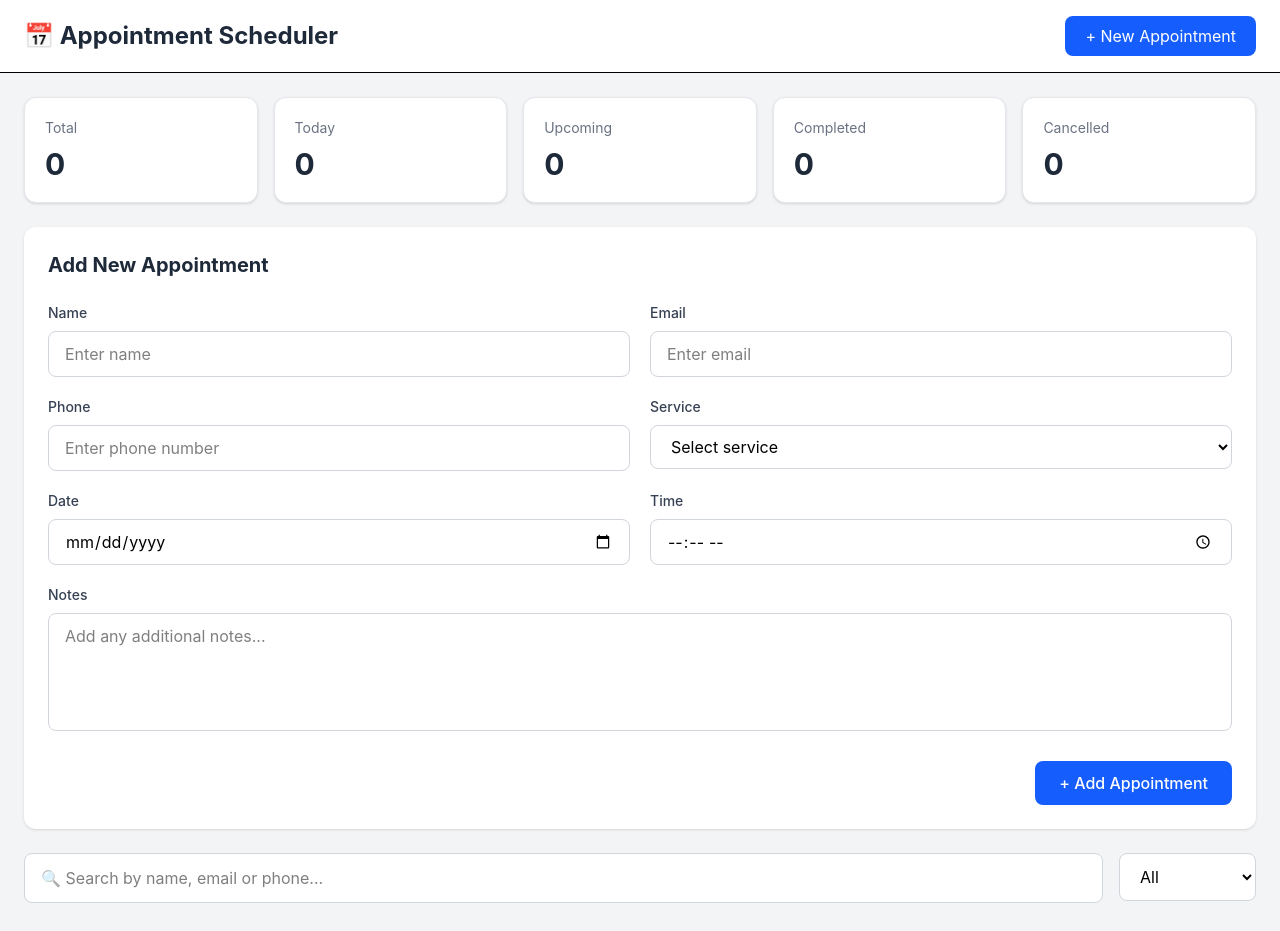
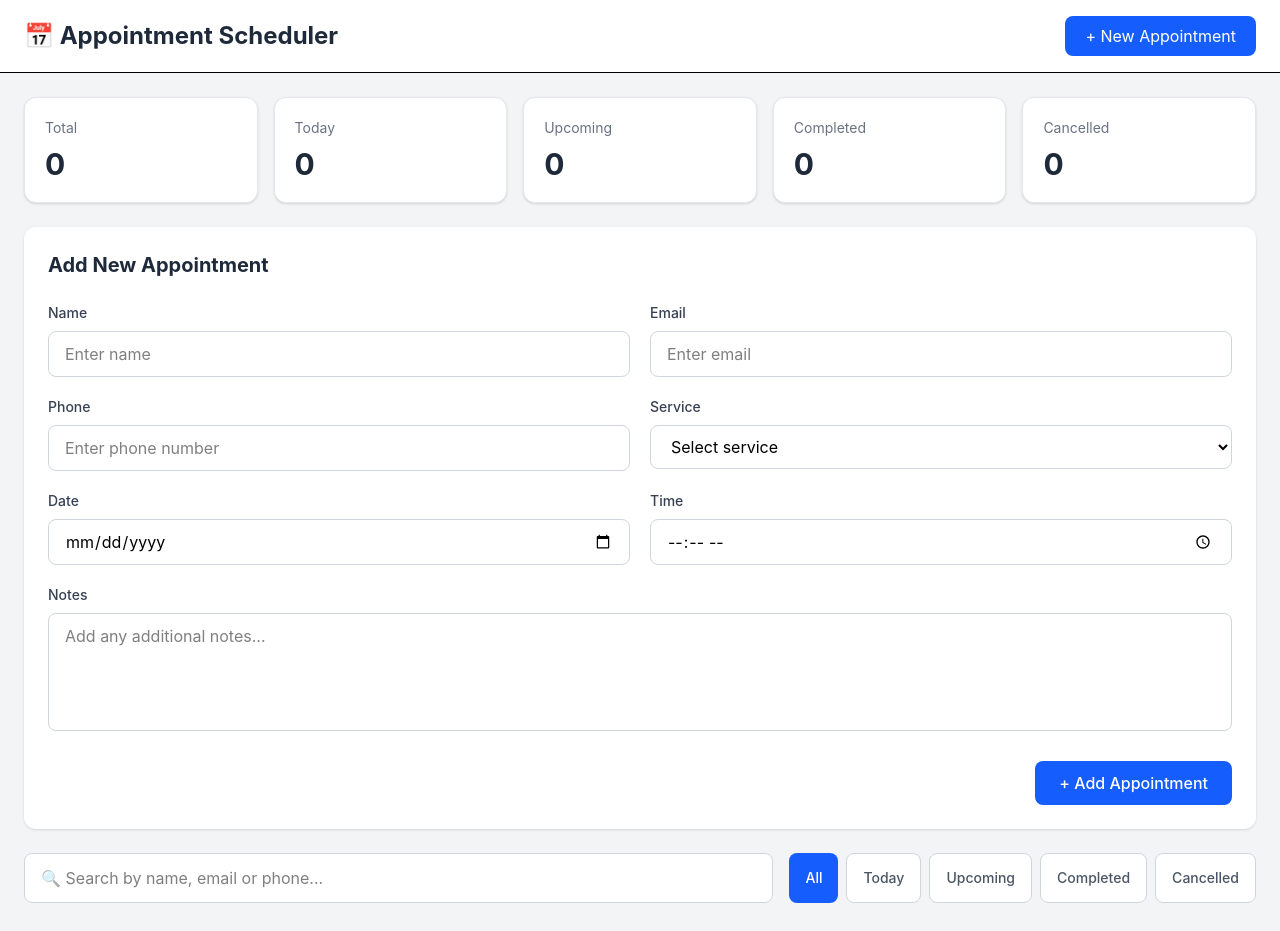
Before and after one commit to arifaslam2002/Appointment-Scheduler, a React (Vite) app: page / in a window 1280 px wide. Shown: the top 931 px of the page. Built offline with nearby package versions, Linux system fonts and the light colour scheme.

Commit message:
Add taiwind

```diff
--- a/src/components/FilterBar.jsx
+++ b/src/components/FilterBar.jsx
@@ -1,17 +1,28 @@
+
 const FilterBar = ({ filter, setFilter }) => {
+  const filters = [
+    "All",
+    "Today",
+    "Upcoming",
+    "Completed",
+    "Cancelled",
+  ];
+
   return (
-    <div>
-      <select
-        value={filter}
-        onChange={(e) => setFilter(e.target.value)}
-        className="bg-white border border-gray-300 rounded-lg px-4 py-3 outline-none focus:ring-2 focus:ring-blue-500"
-      >
-        {" "}
-        <option value="All">All</option> <option value="Today">Today</option>{" "}
-        <option value="Upcoming">Upcoming</option>{" "}
-        <option value="Completed">Completed</option>{" "}
-        <option value="Cancelled">Cancelled</option>{" "}
-      </select>
+    <div className="flex flex-wrap gap-2">
+      {filters.map((item) => (
+        <button
+          key={item}
+          onClick={() => setFilter(item)}
+          className={`px-4 py-3 rounded-lg text-sm font-medium transition ${
+            filter === item
+              ? "bg-blue-600 text-white"
+              : "bg-white text-gray-600 border border-gray-300 hover:bg-gray-100"
+          }`}
+        >
+          {item}
+        </button>
+      ))}
     </div>
   );
 };
```
